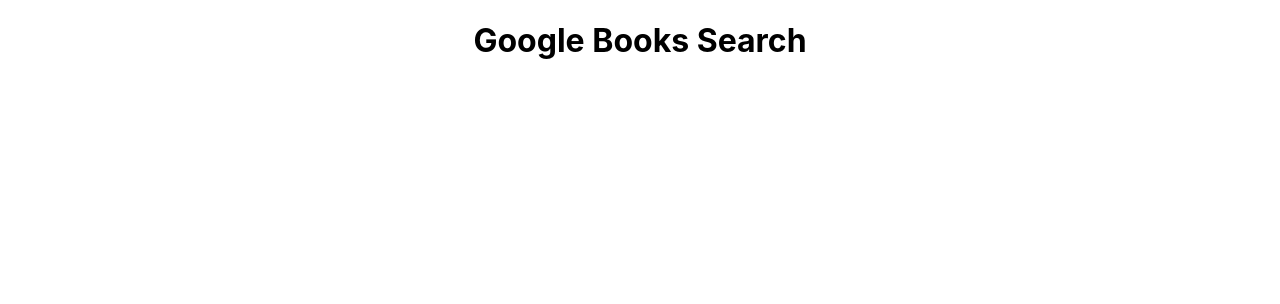
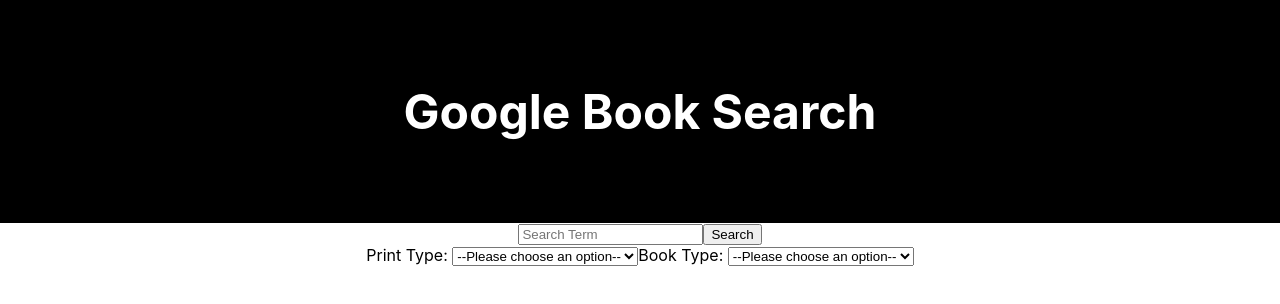
Before and after one commit to Evoxus/google-books-search-client, a React (Create React App) app: page / in a window 1280 px wide. Shown: the top 304 px of the page. Built offline with nearby package versions, Linux system fonts and the light colour scheme.

Commit message:
fetch functional, ready for styling

```diff
--- a/src/App.js
+++ b/src/App.js
@@ -1,12 +1,71 @@
-import React from 'react';
+import React, { Component } from 'react';
 import './App.css';
+import Header from './Header/Header';
+import SearchBar from './SearchBar/SearchBar';
+import FilterBar from './FilterBar/FilterBar';
+import ResultsList from './ResultsList/ResultsList';
 
-function App() {
-  return (
-    <div className="App">
-      <h1>Google Books Search</h1>
-    </div>
-  );
+class App extends Component {
+  constructor(props){
+    super(props);
+    this.state = {
+      searchTerm: null,
+      bookType: 'ebook',
+      printType: 'all',
+      results: {
+        items: [],
+      },
+      error: null,
+    }
+  }
+
+  handleSubmit = (e) => {
+    console.log(e.target.searchTerm.value);
+    e.preventDefault();
+    this.setState({
+      searchTerm: e.target.searchTerm.value
+    }, this.handleSearch)
+  }
+
+  handleSearch = () => {
+    const APIKEY = 'AIzaSyCQmt3V0v1p0gatC_b_7hEwk310Uo-Zwm8';
+    const url = `https://www.googleapis.com/books/v1/volumes?q=${this.state.searchTerm}&key=${APIKEY}`;
+
+    fetch(url)
+      .then(res => {
+        if(!res.ok) {
+          throw new Error('Something went wrong, please try again later.');
+        }
+        return res;
+      })
+      .then(res => res.json())
+      .then(data => {
+        this.setState({
+          results: data,
+          error: null,
+        });
+      })
+      .catch(err => {
+        this.setState({
+          error: err.message
+        });
+      });
+  }
+
+  render () {
+    return (
+      <div className="App">
+        <Header />
+        <form onSubmit={(e) => this.handleSubmit(e)}>
+          <SearchBar handleSubmit={this.handleSubmit}/>
+          <FilterBar />
+        </form>
+        <section>
+          <ResultsList results={this.state.results}/>
+        </section>
+      </div>
+    );
+  }
 }
 
 export default App;
--- a/src/FilterBar/FilterBar.js
+++ b/src/FilterBar/FilterBar.js
@@ -0,0 +1,23 @@
+import React from 'react';
+import './FilterBar.css';
+
+export default function FilterBar(props) {
+  return (
+      <div>
+        <label htmlFor='printTypeSelect'>Print Type: </label>
+        <select name='printType' id='printTypeSelect'>
+          <option value=''>--Please choose an option--</option>
+          <option value='all'>All</option>
+          <option value='books'>Books</option>
+          <option value='magazines'>Magazines</option>
+        </select>
+        <label htmlFor='bookTypeSelect'>Book Type: </label>
+        <select name='bookType' id='bookTypeSelect'>
+          <option value=''>--Please choose an option--</option>
+          <option value='ebooks'>All</option>
+          <option value='free-ebooks'>Free eBooks</option>
+          <option value='paid-ebooks'>Paid eBooks</option>
+        </select>
+      </div>
+  )
+}
--- a/src/Header/Header.css
+++ b/src/Header/Header.css
@@ -0,0 +1,8 @@
+header {
+  margin: 0;
+  padding: 50px;
+  background-color: black;
+  color: white;
+  font-weight: bold;
+  font-size: 1.5em;
+}
--- a/src/Header/Header.js
+++ b/src/Header/Header.js
@@ -0,0 +1,10 @@
+import React from 'react';
+import './Header.css';
+
+export default function Header () {
+  return (
+    <header>
+      <h1>Google Book Search</h1>
+    </header>
+  )
+}
--- a/src/ResultsItem/ResultsItem.js
+++ b/src/ResultsItem/ResultsItem.js
@@ -0,0 +1,23 @@
+import React from 'react';
+import './ResultsItem.css'
+
+export default function ResultsItem(props) {
+  const data = props.data.volumeInfo
+  const shortDescription = data.description.slice(0, 200) + '...';
+  return (
+    <div>
+      <div>
+        <img src={data.imageLinks.smallThumbnail} alt='Book Cover'></img>
+      </div>
+      <div>
+        <h2>{data.title}</h2>
+        <p>{data.authors.join(' ')}</p>
+        <div>
+          {props.data.saleInfo.listPrice && <p>{props.data.saleInfo.listPrice.amount}</p>}
+          {props.data.saleInfo.listPrice && <p>{props.data.saleInfo.listPrice.currencyCode}</p>}
+        </div>
+        <p>{shortDescription}</p>
+      </div>
+    </div>
+  )
+}
--- a/src/ResultsList/ResultsList.js
+++ b/src/ResultsList/ResultsList.js
@@ -0,0 +1,18 @@
+import React, { Component } from 'react';
+import ResultsItem from '../ResultsItem/ResultsItem';
+import './ResultsList.css';
+
+export default function ResultsList(props) {
+  const results = props.results.items.map((item, idx) => <ResultsItem key={idx} data={item}/>)
+  return (
+    <div>
+      {results}
+    </div>
+  )
+}
+
+ResultsList.defaultProps = {
+  results: {
+    items: [],
+  }
+}
--- a/src/SearchBar/SearchBar.js
+++ b/src/SearchBar/SearchBar.js
@@ -0,0 +1,11 @@
+import React from 'react';
+import './SearchBar.css';
+
+export default function SearchBar(props) {
+  return (
+      <div className='searchBar'>
+        <input type='text' placeholder='Search Term' name='searchTerm' required id='searchTerm'></input>
+        <button type='submit'>Search</button>
+      </div>
+  )
+}
```
Also changed, not shown: public/manifest.json.
